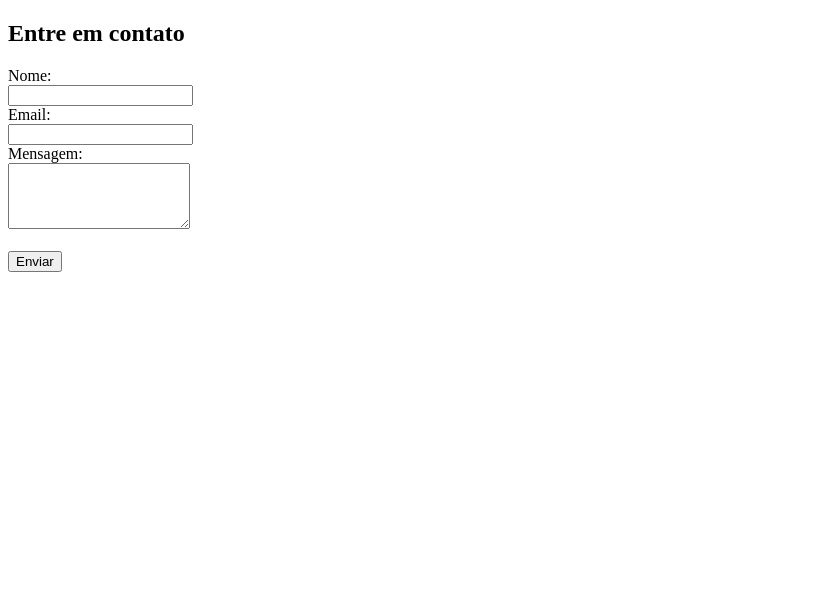
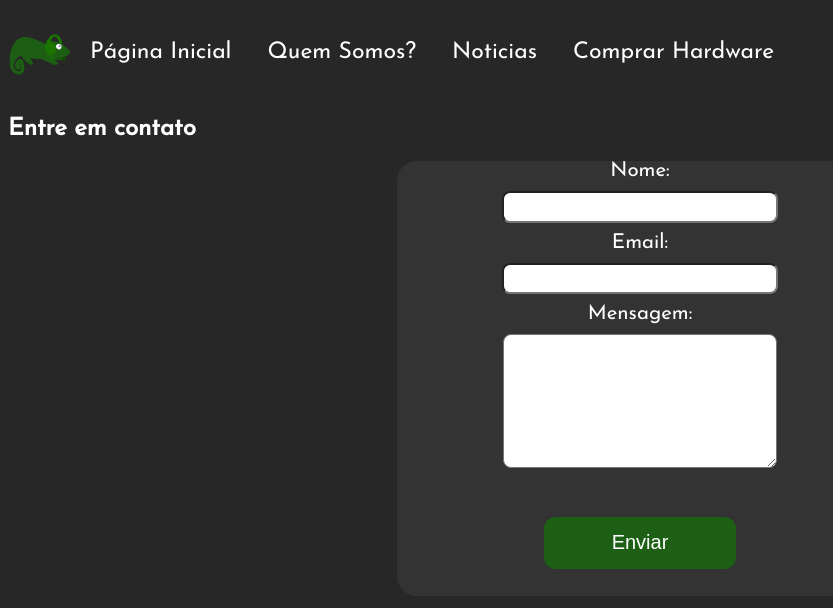
Before and after one commit to QR-Cadmiel/RigRover, a PHP site: page /Chickito-Pizzaria-Cacapava/fale_conosco.php in a window 1280 px wide. Shown: the top 608 px of the page, without its empty margins (0-833 px from the left). Run offline with PHP 8.4, Linux system fonts and the light colour scheme; the visitor is signed in with stand-in values (Sample User, id 1).

Commit message:
inicio do css da página "fale conosco".

```diff
--- /dev/null
+++ b/css/faleconosco.css
@@ -0,0 +1,73 @@
+body {
+    font-family: 'Josefin Sans', sans-serif;
+    background-color: #272727;
+    color: white;
+}
+
+.logonav{
+    width: 5vw;
+}
+
+nav {
+    display: flex;
+    align-items: center;
+
+}
+
+nav a {
+    text-decoration: none;
+    color: #ffffff;
+    font-size: 23px;
+    padding: 18px;
+}
+
+nav li:hover {
+    background-color:#1D5F15;
+    border-radius: 12px;
+    height: 100%;
+}
+
+nav ul {
+    list-style: none;
+    display: flex;
+    padding: 0;
+}
+label {
+    font-size: 1.6vw;
+}
+
+input{
+    width: 21vw;
+    height: 2vw;
+    border-radius: 8px;
+    margin: 10px;
+}
+
+textarea {
+    width: 21vw;
+    height: 10vw;
+    border-radius: 8px;
+    margin: 10px;
+}
+
+.tudo {
+    background-size: auto;
+    width: 38vw;
+    margin: 0 auto;
+    display: block;
+    height: 34vw;
+    background-color: rgb(51, 51, 51, 1);
+    border-radius: 20px;
+    text-align: center;
+}
+
+.btn-primary {
+    border: solid 1px #1D5F15;
+    border-radius: 11px;
+    color: #ffffff;
+    background-color: #1D5F15;
+    width: 15vw;
+    height: 4vw;
+    font-size: 20px;
+    margin: 19px;
+}
--- a/fale_conosco.php
+++ b/fale_conosco.php
@@ -44,11 +44,40 @@ if ($_SERVER["REQUEST_METHOD"] == "POST") {
 <head>
     <meta charset="UTF-8">
     <meta name="viewport" content="width=device-width, initial-scale=1.0">
-    <title>Fale Conosco</title>
+    <link rel="stylesheet" href="css/faleconosco.css">
+    <link rel="icon" type="image/png" href="https://media.discordapp.net/attachments/1097493454545764472/1207911558559170601/Nova_Logo_RigRover_1.png?ex=65e15e4d&is=65cee94d&hm=1f91b588742806550adf33275c874fa2149d9f66260d040373d4f8d2c32371e8&=&format=webp&quality=lossless&width=450&height=600">
+    <link rel="preconnect" href="https://fonts.googleapis.com">
+    <link rel="preconnect" href="https://fonts.gstatic.com" crossorigin>
+    <link href="https://fonts.googleapis.com/css2?family=Josefin+Sans&display=swap" rel="stylesheet">
+    <title>Fale Conosco - RigRover</title>
 </head>
 <body>
+<nav class="navbar">
+
+    <div>
+        <img src="img\Nova_Logo_RigRover.png" alt="" class="logonav">
+    </div>
+
+        <ul>
+            <li>
+                <a href="index.php  ">Página Inicial</a>
+            </li>
+            <li>
+                <a href="#">Quem Somos?</a>
+            </li>
+            <li>
+                <a href="#">Noticias</a>
+            </li>
+            <li>
+                <a href="#">Comprar Hardware</a>
+            </li>
+        </ul>
+    </nav>
+
     <h2>Entre em contato</h2>
-    <form action="<?php echo htmlspecialchars($_SERVER["PHP_SELF"]); ?>" method="post">
+
+    <div class="tudo">
+     <form action="<?php echo htmlspecialchars($_SERVER["PHP_SELF"]); ?>" method="post">
         <!-- O atributo action do formulário foi atualizado para enviar os dados para a mesma página -->
         <label for="nome">Nome:</label><br>
         <input type="text" id="nome" name="nome" required><br>
@@ -56,7 +85,8 @@ if ($_SERVER["REQUEST_METHOD"] == "POST") {
         <input type="email" id="email" name="email" required><br>
         <label for="mensagem">Mensagem:</label><br>
         <textarea id="mensagem" name="mensagem" rows="4" required></textarea><br><br>
-        <input type="submit" value="Enviar">
-    </form>
+        <input type="submit" value="Enviar" class="btn-primary ">
+     </form>
+    </div>
 </body>
 </html>
```
